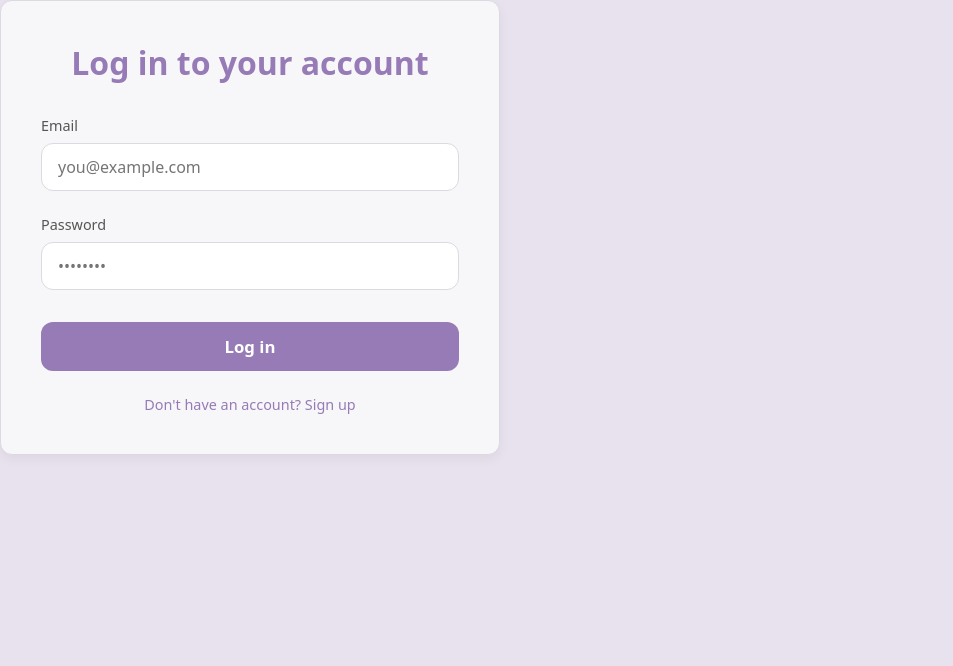
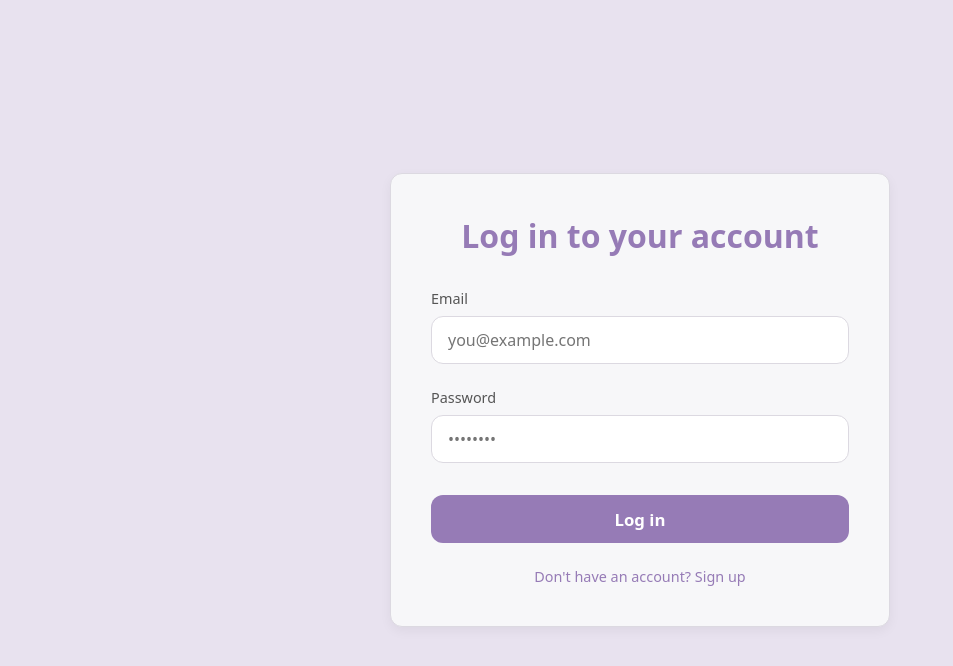
Before and after one commit to vinguyenthaotrinh/meow-care, a Next.js app in the folder frontend/: page /login in a window 1280 px wide. Shown: the top 666 px of the page, without its empty margins (0-953 px from the left). Built offline with nearby package versions, Linux system fonts and the light colour scheme; no server answers.

Commit message:
fix(ui): center login, register form

```diff
--- a/frontend/src/pages/login.tsx
+++ b/frontend/src/pages/login.tsx
@@ -3,6 +3,7 @@ import { useState, useEffect } from 'react';
 import { useRouter } from 'next/router'; // Để điều hướng sau khi login thành công
 import AuthForm from '../components/auth/AuthForm';
 import { fetchApi } from '../lib/api'; // Import hàm gọi API
+import styles from '../styles/Auth.module.css';
 
 const LoginPage = () => {
   const [isLoading, setIsLoading] = useState(false);
@@ -14,7 +15,6 @@ const LoginPage = () => {
   useEffect(() => {
     const token = localStorage.getItem('authToken');
     if (token) {
-      // Nếu có token, điều hướng người dùng tới trang dashboard/home
       router.push('/home');
     } else {
       setIsCheckingToken(false); // Xong kiểm tra token, có thể hiển thị form login
@@ -37,37 +37,33 @@ const LoginPage = () => {
     } else if (response.data?.token) {
       // Thành công!
       console.log('Login successful, token:', response.data.token);
-      // --- Xử lý token ---
       // 1. Lưu token (ví dụ: vào localStorage)
       localStorage.setItem('authToken', response.data.token);
 
-      // 2. Điều hướng người dùng đến trang chính hoặc dashboard/home
-      // Thay '/dashboard/home' bằng trang bạn muốn người dùng đến sau khi đăng nhập
-      router.push('/home'); // Ví dụ: chuyển đến trang dashboard/home
+      // 2. Điều hướng người dùng đến trang chính hoặc /home
+      router.push('/home');
       // Hoặc có thể là router.push('/'); nếu muốn về trang chủ
     } else {
       // Trường hợp không có lỗi nhưng cũng không có token (bất thường)
-       // --- Thay đổi tiếng Việt sang tiếng Anh ---
        setError('Login failed: Unexpected response from server.');
-       // -----------------------------------------
     }
   };
 
   if (isCheckingToken) {
     return (
-      <div></div> // Bạn có thể thay bằng một spinner hoặc loading animation ở đây
+      <div></div> // có thể thay bằng một spinner hoặc loading animation ở đây
     );
   }
 
   return (
-    <main> {/* Sử dụng thẻ main đã style trong globals.css */}
+    <div className={styles.pageWrapper}>
       <AuthForm
         formType="login"
         onSubmit={handleLogin}
         isLoading={isLoading}
         error={error}
       />
-    </main>
+    </div>
   );
 };
 
--- a/frontend/src/styles/Auth.module.css
+++ b/frontend/src/styles/Auth.module.css
@@ -1,4 +1,16 @@
 /* src/styles/Auth.module.css */
+
+.pageWrapper {
+  min-height: 100vh; /* Ensure it takes full viewport height */
+  display: flex;
+  flex-direction: column; /* Stack items vertically if needed */
+  align-items: center; /* Center horizontally */
+  justify-content: center; /* Center vertically */
+  padding: 2rem; /* Add padding around the centered content */
+  /* Optional: Add a background color to the whole page */
+  /* background-color: var(--background-light); */
+}
+
 .authContainer {
   width: 100%;
   max-width: 500px; /* Giới hạn chiều rộng form */
@@ -46,7 +58,6 @@
   box-shadow: 0 0 0 2px rgba(195, 177, 225, 0.3); /* Hiệu ứng focus nhẹ */
 }
 
-
 .submitButton {
   /* Styles cơ bản đã có trong globals.css */
   margin-top: 0.5rem; /* Thêm khoảng cách phía trên nút */
@@ -59,7 +70,6 @@
 .submitButton:hover {
   background-color: #ae9acb; /* Màu tím đậm hơn chút khi hover */
 }
-
 
 .errorMessage {
   color: var(--color-error);
```
Also changed, not shown: frontend/src/pages/register.tsx (+3 -4 lines). Lines whose indentation alone changed are shown as unchanged.
